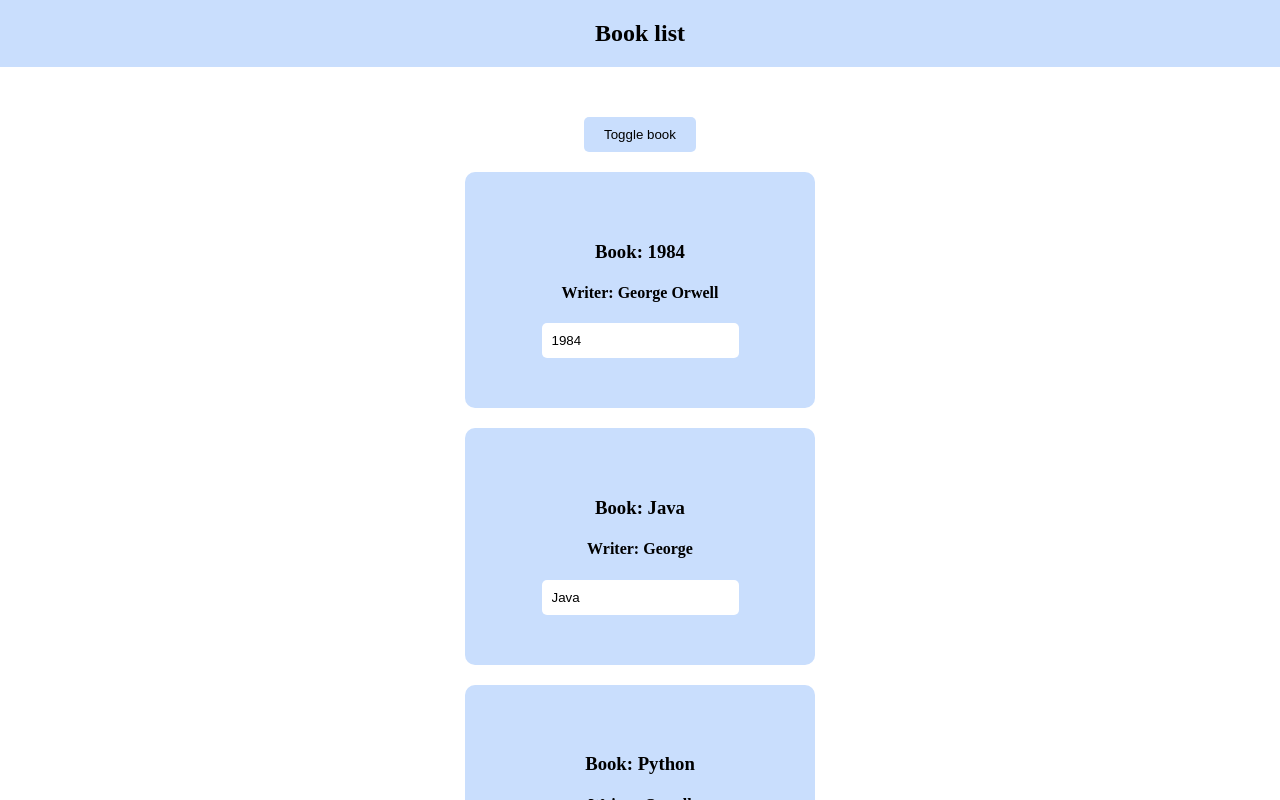
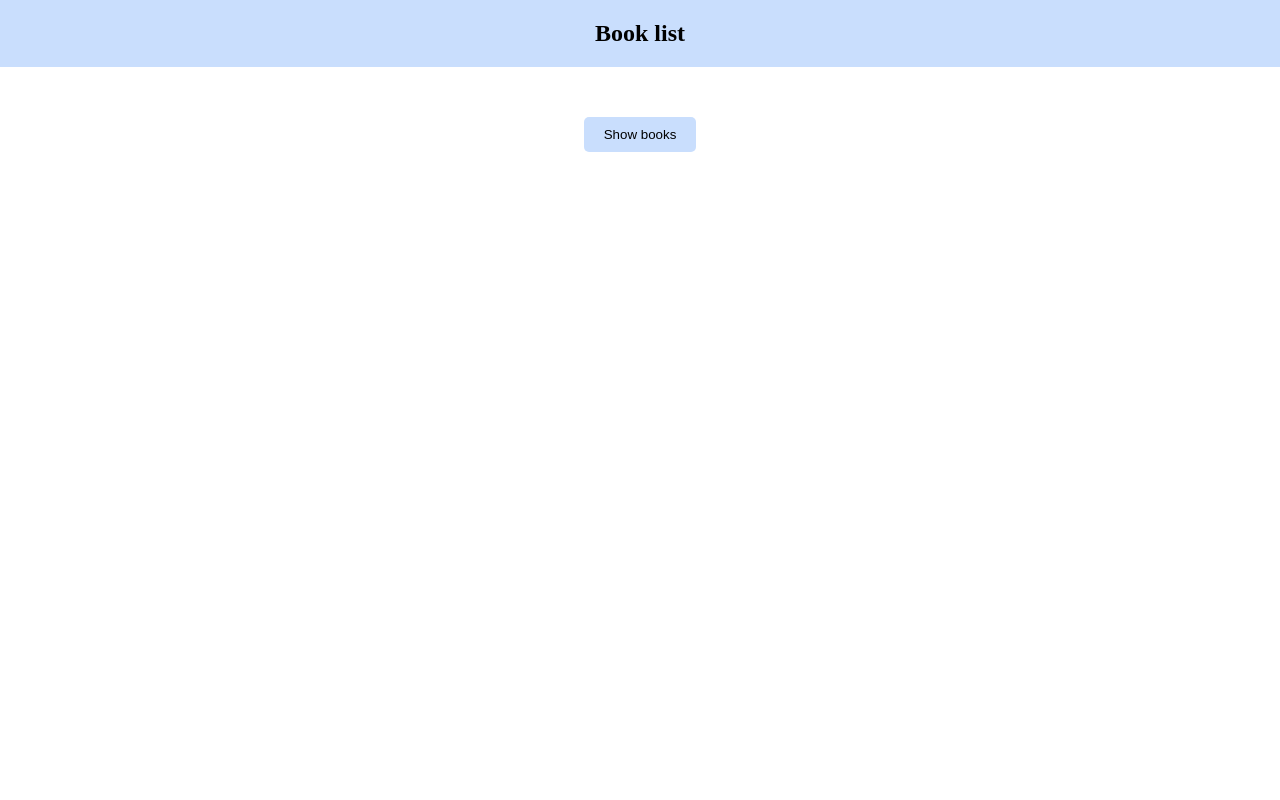
Before and after one commit to mahbubHasan21/first-react-app, a React (Create React App) app: page / in a window 1280 px wide. Shown: the top 800 px of the page. Built offline with nearby package versions, Linux system fonts and the light colour scheme.

Commit message:
Folder structure

```diff
--- a/src/App.js
+++ b/src/App.js
@@ -1,69 +1,8 @@
-import React, { Component } from "react";
-import Book from "./components/Book";
+import MainComponent from "./components/MainComponent";
 import "./style.css";
 
-class App extends Component {
-  state = {
-    books: [
-      { bookName: "1984", writer: "George Orwell" },
-      { bookName: "Java", writer: "George" },
-      { bookName: "Python", writer: "Orwell" },
-      { bookName: "C#", writer: "well" },
-    ],
-    showBooks: true,
-  };
-
-  deleteBookState = (index) => {
-    const books = [...this.state.books];
-    books.splice(index, 1);
-    this.setState({
-      books: books,
-    });
-  };
-
-  changeWithInputState = (event, index) => {
-    const book = {
-      ...this.state.books[index],
-    };
-    book.bookName = event.target.value;
-
-    const books = [...this.state.books];
-    books[index] = book;
-    this.setState({
-      books: books,
-    });
-  };
-
-  toggleBooks = () => {
-    this.setState({
-      showBooks: !this.state.showBooks,
-    });
-  };
-
-  render() {
-    let books = null;
-    if (this.state.showBooks) {
-      books = this.state.books.map((book, index) => {
-        return (
-          <Book
-            bookName={book.bookName}
-            writer={book.writer}
-            delete={() => this.deleteBookState(index)}
-            inputName={(event) => this.changeWithInputState(event, index)}
-            key={index}
-          />
-        );
-      });
-    }
-
-    return (
-      <div className="app">
-        <h2>Book list</h2>
-        <button onClick={this.toggleBooks}>Toggle book</button>
-        {books}
-      </div>
-    );
-  }
-}
+const App = () => {
+  return <MainComponent />;
+};
 
 export default App;
--- /dev/null
+++ b/src/components/MainComponent.js
@@ -0,0 +1,73 @@
+import React, { Component } from "react";
+import Book from "./representational/Book";
+
+class MainComponent extends Component {
+  state = {
+    books: [
+      { bookName: "1984", writer: "George Orwell" },
+      { bookName: "Java", writer: "George" },
+      { bookName: "Python", writer: "Orwell" },
+      { bookName: "C#", writer: "well" },
+    ],
+    showBooks: false,
+  };
+
+  deleteBookState = (index) => {
+    const books = [...this.state.books];
+    books.splice(index, 1);
+    this.setState({
+      books: books,
+    });
+  };
+
+  changeWithInputState = (event, index) => {
+    const book = {
+      ...this.state.books[index],
+    };
+    book.bookName = event.target.value;
+
+    const books = [...this.state.books];
+    books[index] = book;
+    this.setState({
+      books: books,
+    });
+  };
+
+  toggleBooks = () => {
+    this.setState({
+      showBooks: !this.state.showBooks,
+    });
+  };
+
+  render() {
+    let books = null;
+    if (this.state.showBooks) {
+      books = this.state.books.map((book, index) => {
+        return (
+          <Book
+            bookName={book.bookName}
+            writer={book.writer}
+            delete={() => this.deleteBookState(index)}
+            inputName={(event) => this.changeWithInputState(event, index)}
+            key={index}
+          />
+        );
+      });
+    }
+
+    return (
+      <div className="app">
+        <h2>Book list</h2>
+        {this.state.showBooks ? (
+          <button onClick={this.toggleBooks}>Hide books</button>
+        ) : (
+          <button onClick={this.toggleBooks}>Show books</button>
+        )}
+
+        {books}
+      </div>
+    );
+  }
+}
+
+export default MainComponent;
```
Also changed, not shown: src/components/list/BookList.js (added, +17 -0 lines), src/components/representational/Book.js (renamed from src/components/Book.js).
